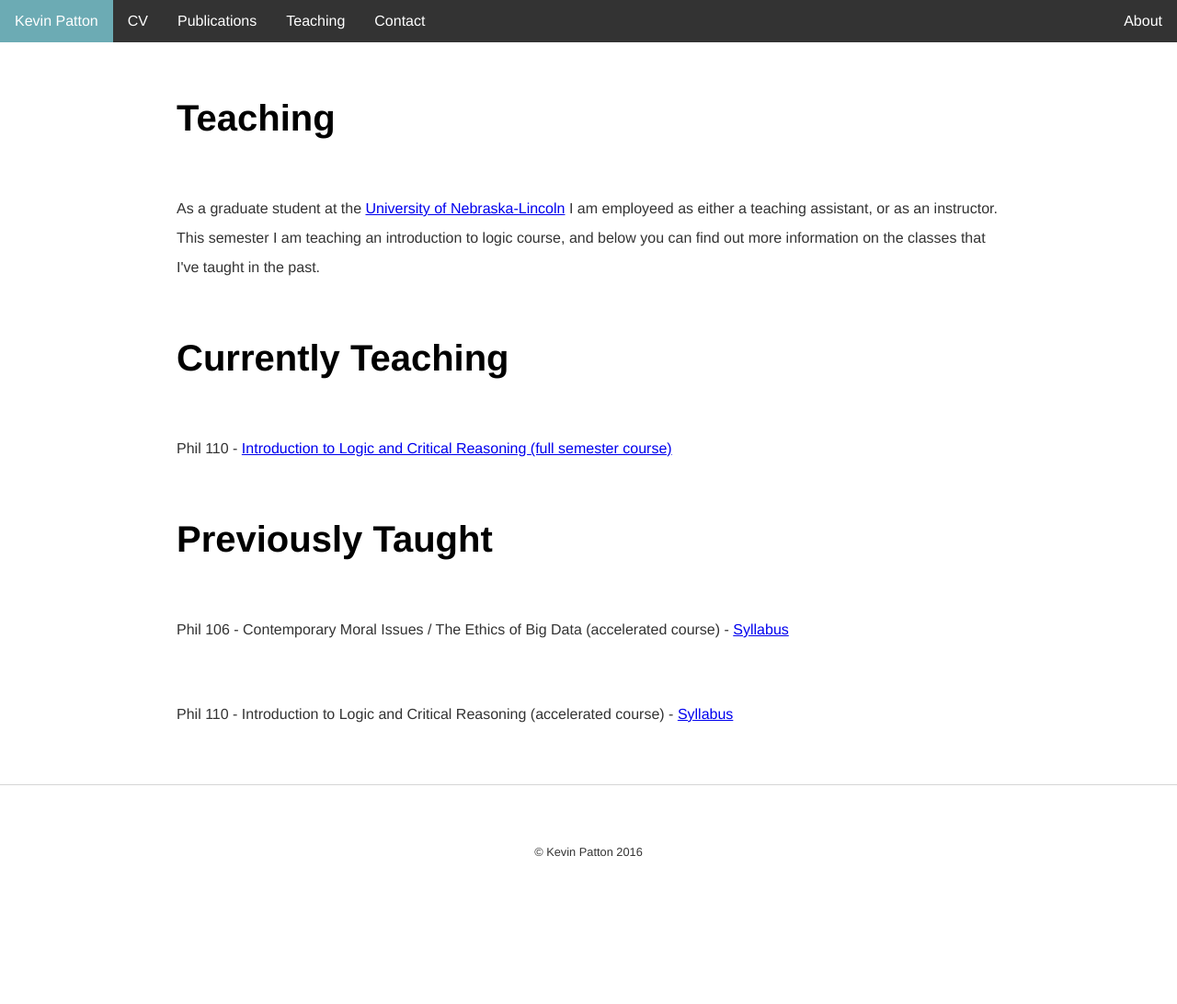
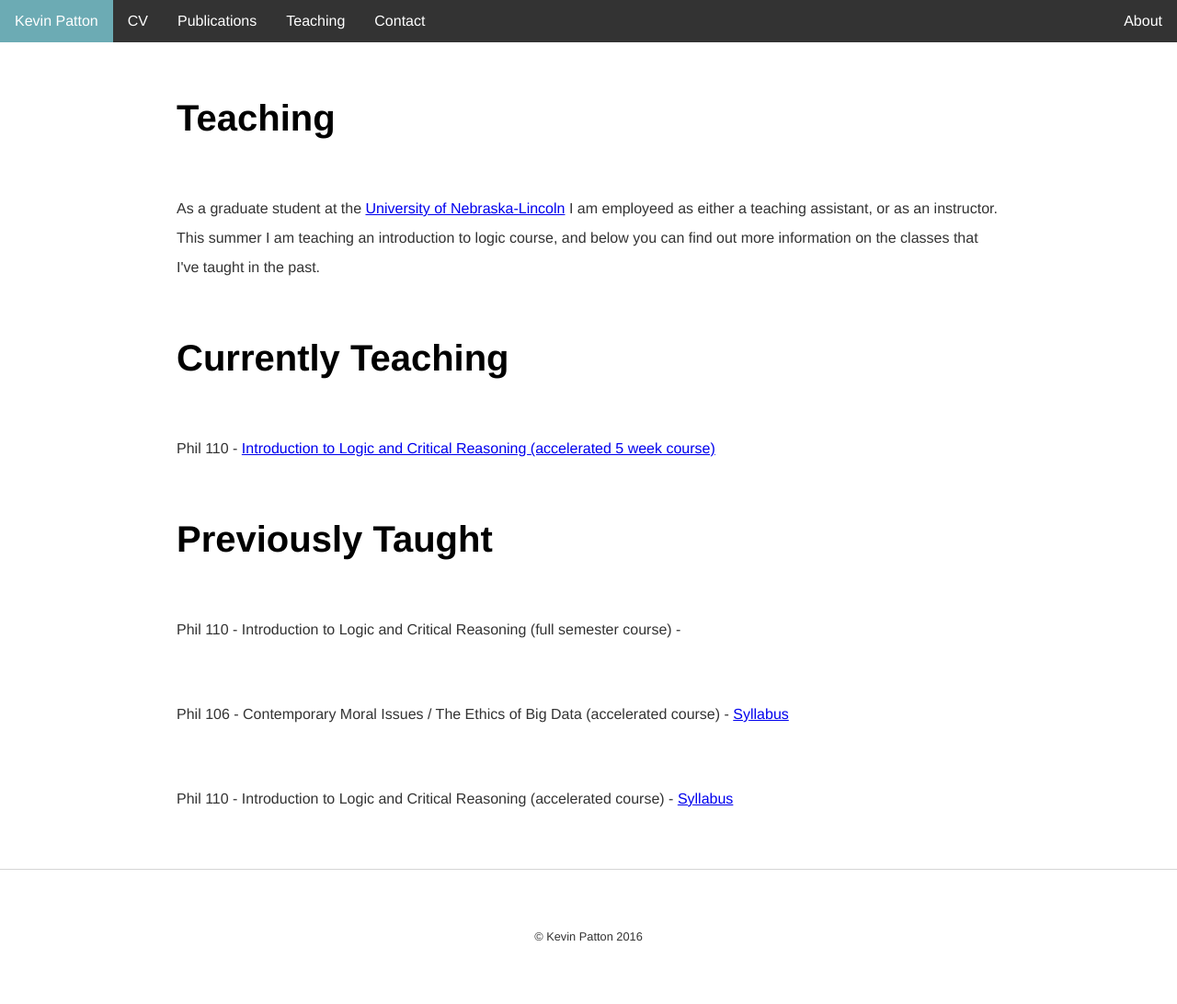
Before and after one commit to kevinjpatton/kevinjpatton.github.io, a Jekyll site: the page built from teaching/index.html, in a window 1280 px wide. Shown: the whole page at 92% size. Built offline with Jekyll 4.4.1, drawn with Linux system fonts in a browser that asks for light colours; Markdown is read by kramdown in place of the engine named in the settings; before the commit the page ends 1000 px from its top, so only the background shows below that.

Commit message:
Update index.html

```diff
--- a/teaching/index.html
+++ b/teaching/index.html
@@ -3,9 +3,10 @@ layout: default
 title: Teaching - Kevin Patton
 ---
 <h1>Teaching</h1>
-<p>As a graduate student at the <a href="http://www.unl.edu/philosophy/graduate-students#patton" target="_blank">University of Nebraska-Lincoln</a> I am employeed as either a teaching assistant, or as an instructor.  This semester I am teaching an introduction to logic course, and below you can find out more information on the classes that I've taught in the past.</p>
+<p>As a graduate student at the <a href="http://www.unl.edu/philosophy/graduate-students#patton" target="_blank">University of Nebraska-Lincoln</a> I am employeed as either a teaching assistant, or as an instructor.  This summer I am teaching an introduction to logic course, and below you can find out more information on the classes that I've taught in the past.</p>
 <h1>Currently Teaching</h1>
-<p>Phil 110 - <a href="/teaching/phil_110/index.html" target="blank">Introduction to Logic and Critical Reasoning (full semester course)</a></p>
+<p>Phil 110 - <a href="/teaching/phil_110/index.html" target="blank">Introduction to Logic and Critical Reasoning (accelerated 5 week course)</a></p>
 <h1>Previously Taught</h1>
+<p>Phil 110 - Introduction to Logic and Critical Reasoning (full semester course) -
 <p>Phil 106 - Contemporary Moral Issues / The Ethics of Big Data (accelerated course) - <a href="https://www.academia.edu/13590446/The_Ethics_of_Big_Data" target="_blank">Syllabus</a></p>
 <p>Phil 110 - Introduction to Logic and Critical Reasoning (accelerated course) - <a href="https://www.academia.edu/24557476/Syllabus_for_Intro_to_Logic_Summer_Course" target="_blank">Syllabus</a></p>
```
